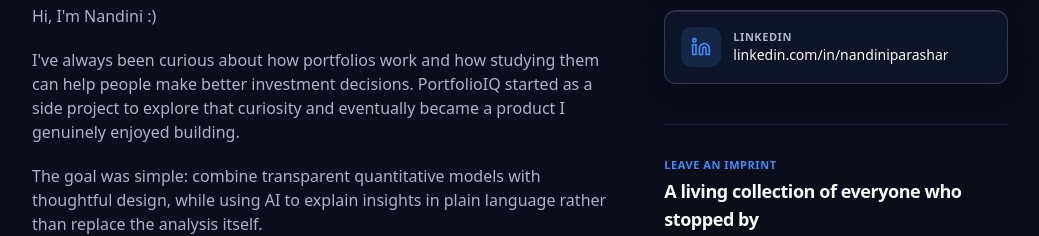
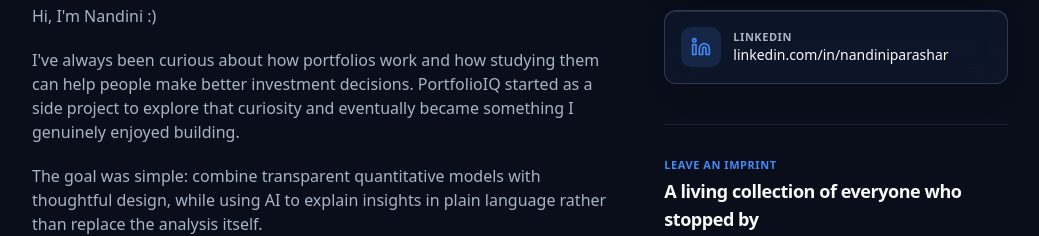
Before and after one commit to nandiniparasharr/PortfolioIQ, a Next.js app: page / in a window 1280 px wide. Shown: the part 3816-4052 px from the top of the page, without its empty margins (120-1159 px from the left). Built offline with nearby package versions, Linux system fonts and the light colour scheme.

Commit message:
Behind: 'a product' -> 'something' I genuinely enjoyed building
Co-Authored-By: Claude Opus 4.8 <noreply@anthropic.com>
Claude-Session: https://claude.ai/code/session_01Xouq3FzDTkw7EYTUb7JwBD

```diff
--- a/src/components/sections/behind-section.tsx
+++ b/src/components/sections/behind-section.tsx
@@ -25,7 +25,7 @@ export function BehindSection() {
               <p>
                 I&apos;ve always been curious about how portfolios work and how studying them can
                 help people make better investment decisions. PortfolioIQ started as a side project
-                to explore that curiosity and eventually became a product I genuinely enjoyed
+                to explore that curiosity and eventually became something I genuinely enjoyed
                 building.
               </p>
               <p>
```
